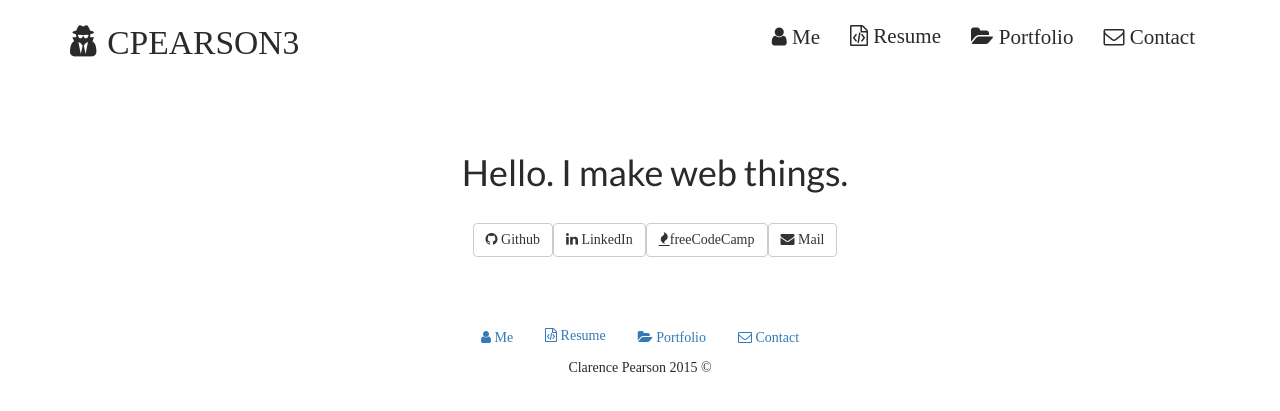
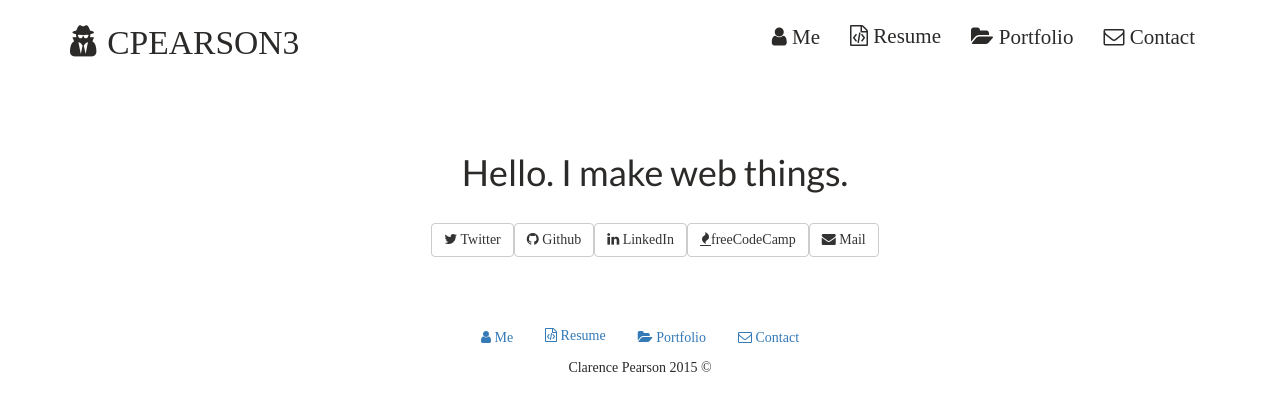
Before and after one commit to cpearson3/cpearson3.github.io, a Jekyll site: the page built from index.html, in a window 1280 px wide. Shown: the top 411 px of the page. Built offline with Jekyll 4.4.1, drawn with Linux system fonts in a browser that asks for light colours; nearby versions of some CDN libraries.

Commit message:
Added twitter link

```diff
--- a/_pages/contact.html
+++ b/_pages/contact.html
@@ -9,6 +9,7 @@ permalink: /contact/
 <div class="text-center">
     <h3>Need work done? Let's get a discussion started.</h3>
     <hr>
+    <h3><a target="_blank" href="https://twitter.com/cp3dev"><i class="fa fa-twitter"></i> Twitter</a></h3>
     <h3><a target="_blank" href="http://github.com/cpearson3"><i class="fa fa-github"></i> Github</a></h3>
     <h3><a target="_blank" href="http://www.linkedin.com/pub/clarence-pearson/37/12a/b13"><i class="fa fa-linkedin"></i> LinkedIn</a></h3>
     <h3><a target="_blank" href="http://www.freecodecamp.com/cpearson3"><i class="fa fa-fire"></i>freeCodeCamp</a></h3>
--- a/index.html
+++ b/index.html
@@ -10,6 +10,9 @@ custom_css: index
     <h1>Hello. I make web things.</h3>
     <br>
     <div class="center">
+      <a target="_blank" href="https://twitter.com/cp3dev" class="btn btn-default">
+        <i class="fa fa-twitter"></i> Twitter
+      </a>
       <a target="_blank" href="http://github.com/cpearson3" class="btn btn-default">
         <i class="fa fa-github"></i> Github
       </a>
```
Also changed, not shown: 8 other files.
